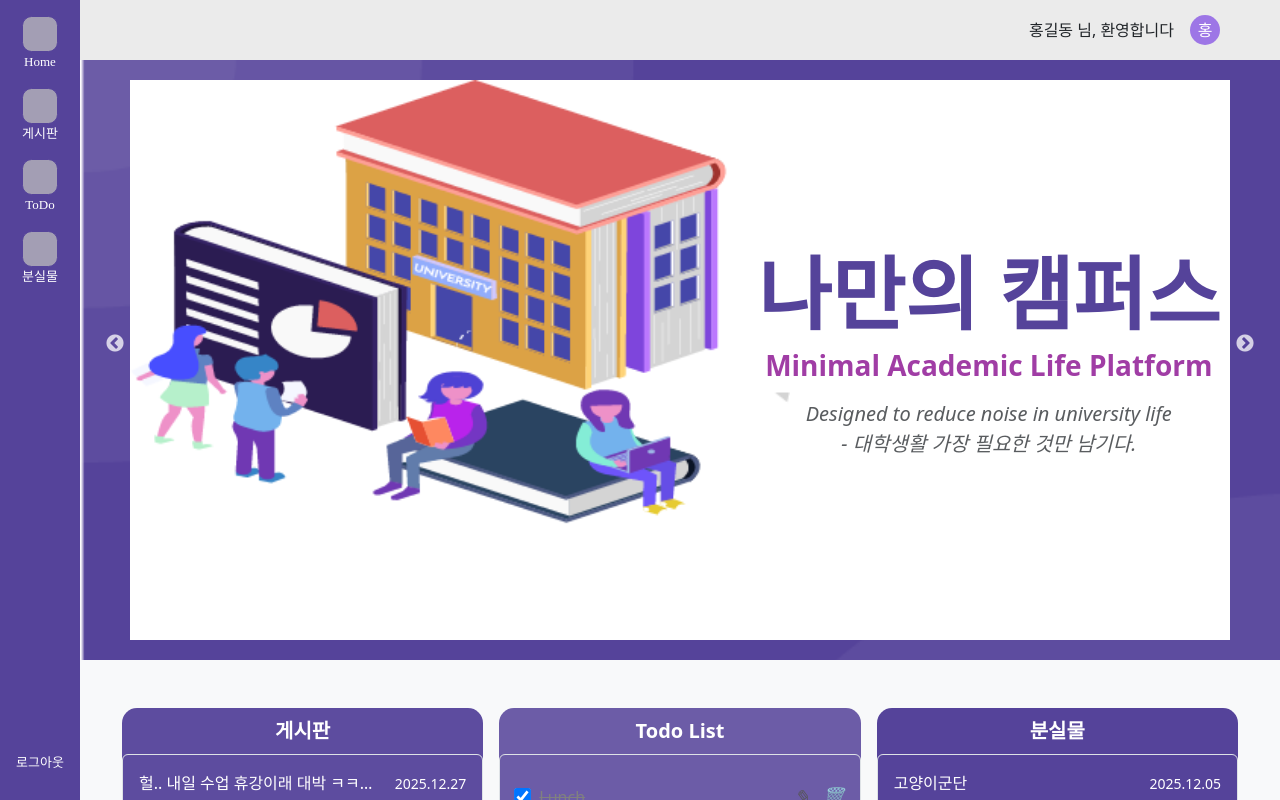
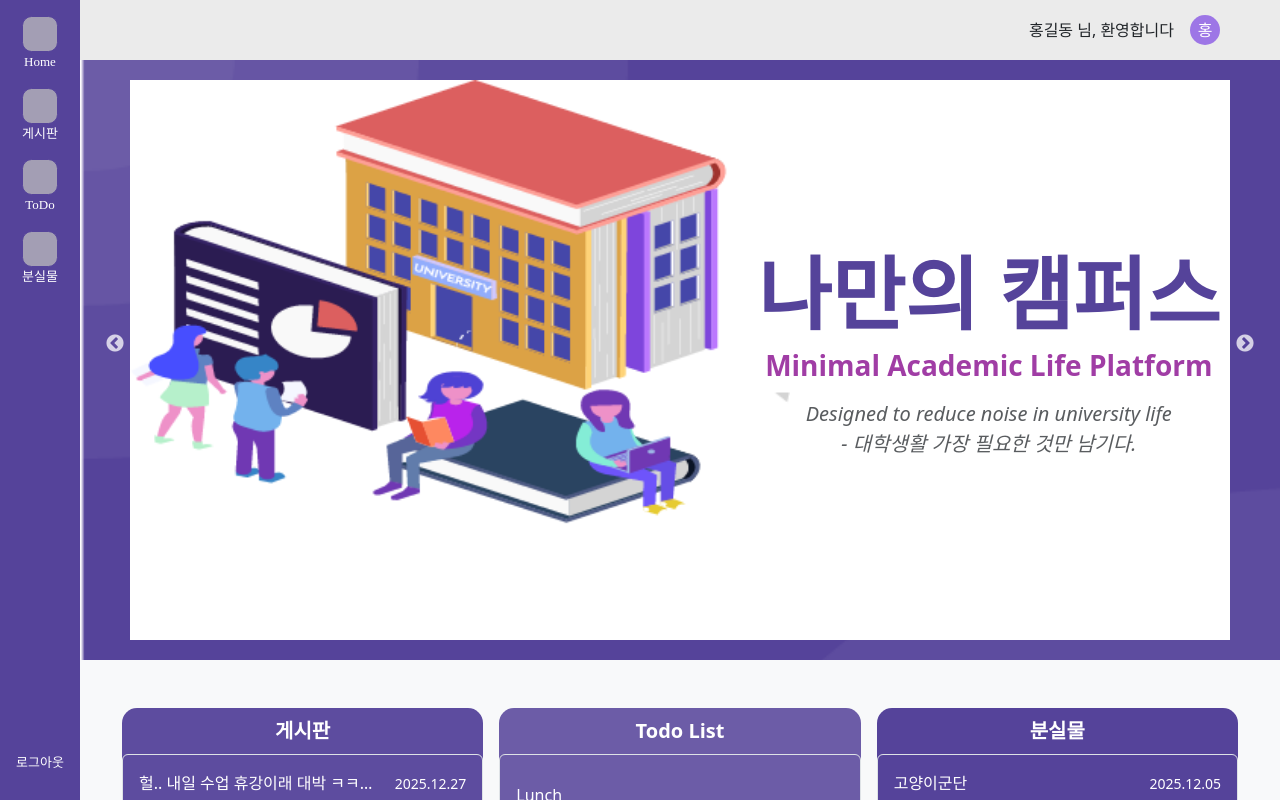
Before and after one commit to BbuL0720/ict_B_FirstProj, a React (Create React App) app in the folder ictb/: page /home in a window 1280 px wide. Built offline with nearby package versions, Linux system fonts and the light colour scheme; some icons are missing; a web font is replaced by a local one.

Commit message:
필요없는 아이콘 제거

```diff
--- a/ictb/src/MainPage/Home.tsx
+++ b/ictb/src/MainPage/Home.tsx
@@ -165,30 +165,15 @@ const Home: React.FC = () => {
                                 </div>
                                 <ul className="todo-list border rounded p-3">
                                     <li className="todo-item">
-                                        <input type="checkbox" defaultChecked />
-                                        <span className="checked">Lunch</span>
-                                        <div className="actions">
-                                            <i className="edit">✎</i>
-                                            <i className="delete">🗑</i>
-                                        </div>
+                                        <span>Lunch</span>
                                     </li>
 
                                     <li className="todo-item">
-                                        <input type="checkbox" />
                                         <span>Dinner</span>
-                                        <div className="actions">
-                                            <i className="edit">✎</i>
-                                            <i className="delete">🗑</i>
-                                        </div>
                                     </li>
 
                                     <li className="todo-item">
-                                        <input type="checkbox" />
                                         <span>Snacks</span>
-                                        <div className="actions">
-                                            <i className="edit">✎</i>
-                                            <i className="delete">🗑</i>
-                                        </div>
                                     </li>
                                 </ul>
                             </div>
```
